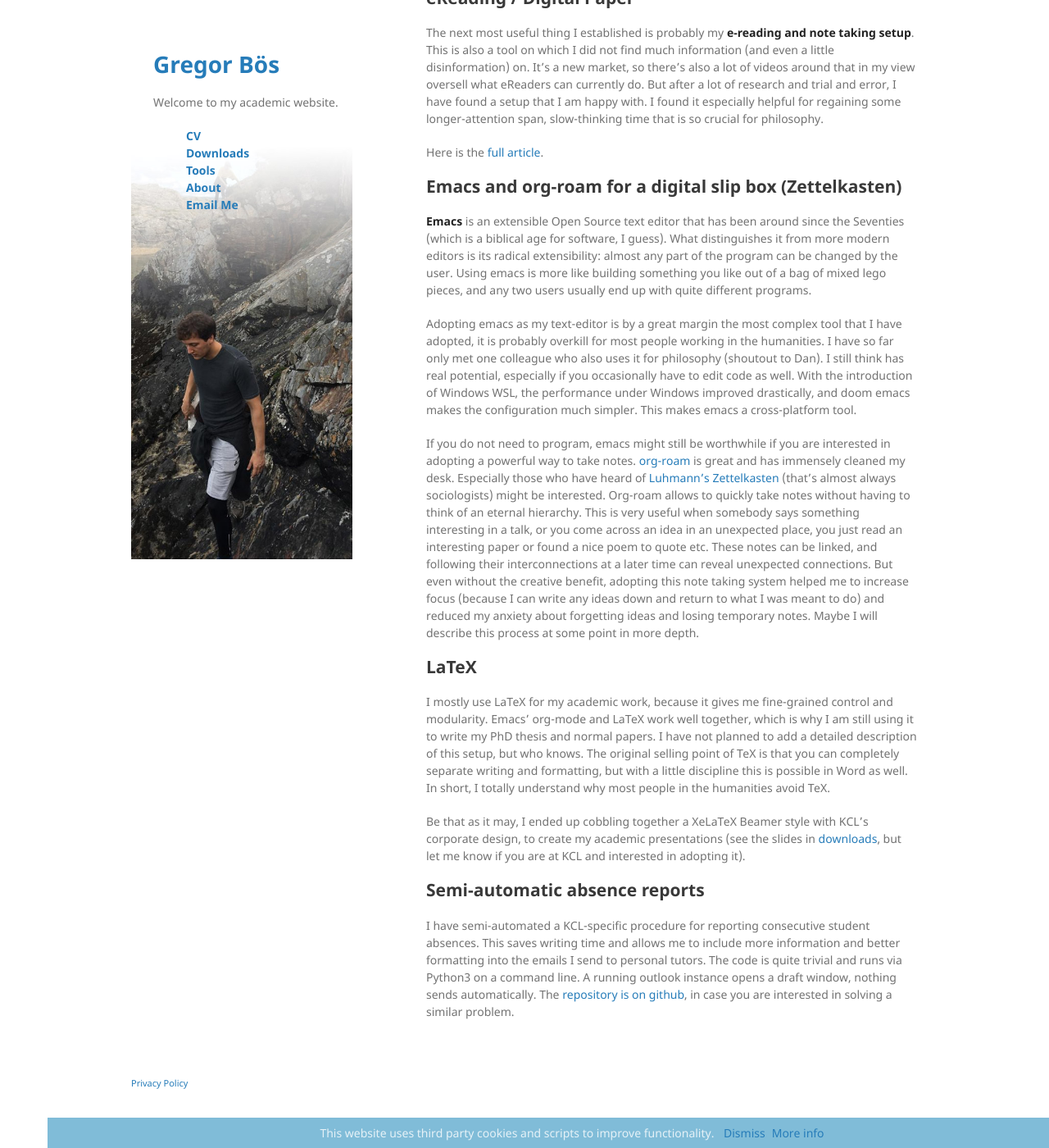
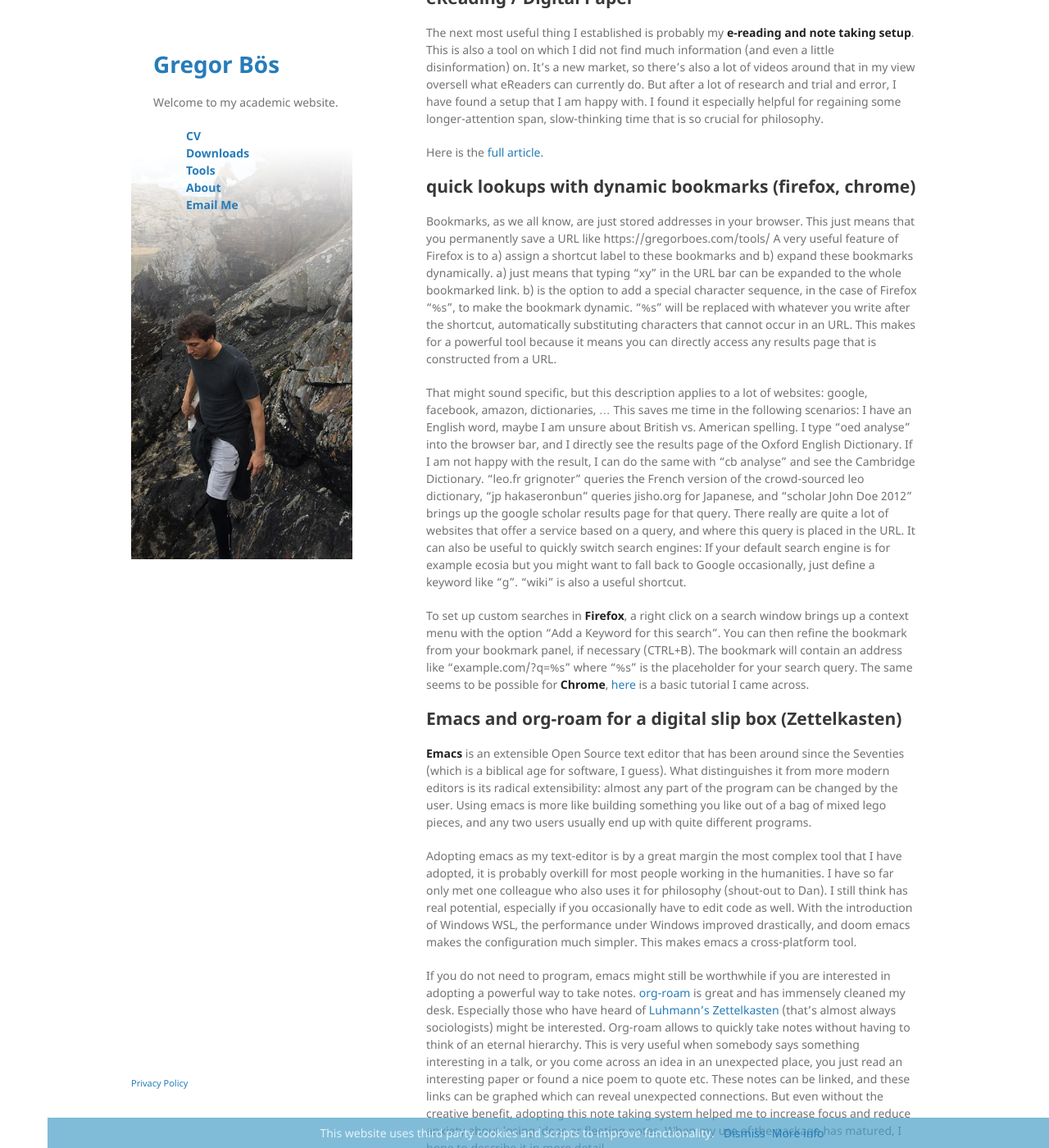
Before and after one commit to gboes/gboes.github.io, a Jekyll site: the page built from tools.md, in a window 1280 px wide and 1400 px high, scrolled down 659 px. Shown: the whole window at 82% size. Built offline with Jekyll 4.4.1, drawn with Linux system fonts in a browser that asks for light colours; Markdown is read by kramdown in place of the engine named in the settings; some of the changed text lies outside the part shown.

Commit message:
Adding dynamic bookmarks; rephrasing;

```diff
--- a/tools.md
+++ b/tools.md
@@ -21,13 +21,29 @@ The next most useful thing I established is probably my **e-reading and note tak
 
 Here is the [full article](/tools/ereader "Article on my ereader setup").
 
+<!-- ## Where did my day go? Time tracking -->
+<!-- This one is a bit too unspecific, but in the light of more and more people using apps for the same purpose, I thought it might be worth sharing anyway. -->
+<!-- To not get my priorities mixed up, I am tracking my time in a google spreadsheet. The units of time are "pomodoros", i.e. 30 minute intervals, but you could use anything you want of course. -->
+
+<!-- Here is [the article](/tools/time-tracker). -->
+
+## quick lookups with dynamic bookmarks (firefox, chrome)
+Bookmarks, as we all know, are just stored addresses in your browser. This just means that you permanently save a URL like https://gregorboes.com/tools/ A very useful feature of Firefox is to a) assign a shortcut label to these bookmarks and b) expand these bookmarks dynamically. a) just means that typing "xy" in the URL bar can be expanded to the whole bookmarked link. b) is the option to add a special character sequence, in the case of Firefox "%s", to make the bookmark dynamic. "%s" will be replaced with whatever you write after the shortcut, automatically substituting characters that cannot occur in an URL. This makes for a powerful tool because it means you can directly access any results page that is constructed from a URL.
+
+That might sound specific, but this description applies to a lot of websites: google, facebook, amazon, dictionaries, ...
+This saves me time in the following scenarios:
+I have an English word, maybe I am unsure about British vs. American spelling. I type "oed analyse" into the browser bar, and I directly see the results page of the Oxford English Dictionary. If I am not happy with the result, I can do the same with "cb analyse" and see the Cambridge Dictionary. "leo.fr grignoter" queries the French version of the crowd-sourced leo dictionary, "jp hakaseronbun" queries jisho.org for Japanese, and "scholar John Doe 2012" brings up the google scholar results page for that query.
+There really are quite a lot of websites that offer a service based on a query, and where this query is placed in the URL. It can also be useful to quickly switch search engines: If your default search engine is for example ecosia but you might want to fall back to Google occasionally, just define a keyword like "g". "wiki" is also a useful shortcut.
+
+To set up custom searches in **Firefox**, a right click on a search window brings up a context menu with the option "Add a Keyword for this search". You can then refine the bookmark from your bookmark panel, if necessary (CTRL+B). The bookmark will contain an address like "example.com/?q=%s" where "%s" is the placeholder for your search query. The same seems to be possible for **Chrome**, [here](https://www.makeuseof.com/tag/create-custom-search-engines-google-chrome/) is a basic tutorial I came across.
+
 ## Emacs and org-roam for a digital slip box (Zettelkasten)
 **Emacs** is an extensible Open Source text editor that has been around since the Seventies (which is a biblical age for software, I guess). What distinguishes it from more modern editors is its radical extensibility: almost any part of the program can be changed by the user. Using emacs is more like building something you like out of a bag of mixed lego pieces, and any two users usually end up with quite different programs.
 
-Adopting emacs as my text-editor is by a great margin the most complex tool that I have adopted, it is probably overkill for most people working in the humanities. I have so far only met one colleague who also uses it for philosophy (shoutout to Dan).
+Adopting emacs as my text-editor is by a great margin the most complex tool that I have adopted, it is probably overkill for most people working in the humanities. I have so far only met one colleague who also uses it for philosophy (shout-out to Dan).
 I still think has real potential, especially if you occasionally have to edit code as well. With the introduction of Windows WSL, the performance under Windows improved drastically, and doom emacs makes the configuration much simpler. This makes emacs a cross-platform tool.
 
-If you do not need to program, emacs might still be worthwhile if you are interested in adopting a powerful way to take notes. [org-roam](https://github.com/org-roam/org-roam/) is great and has immensely cleaned my desk. Especially those who have heard of [Luhmann's Zettelkasten](https://en.wikipedia.org/wiki/Zettelkasten) (that's almost always sociologists) might be interested. Org-roam allows to quickly take notes without having to think of an eternal hierarchy. This is very useful when somebody says something interesting in a talk, or you come across an idea in an unexpected place, you just read an interesting paper or found a nice poem to quote etc.  These notes can be linked, and following their interconnections at a later time can reveal unexpected connections.  But even without the creative benefit, adopting this note taking system helped me to increase focus (because I can write any ideas down and return to what I was meant to do) and reduced my anxiety about forgetting ideas and losing  temporary notes. Maybe I will describe this process at some point in more depth.
+If you do not need to program, emacs might still be worthwhile if you are interested in adopting a powerful way to take notes. [org-roam](https://github.com/org-roam/org-roam/) is great and has immensely cleaned my desk. Especially those who have heard of [Luhmann's Zettelkasten](https://en.wikipedia.org/wiki/Zettelkasten) (that's almost always sociologists) might be interested. Org-roam allows to quickly take notes without having to think of an eternal hierarchy. This is very useful when somebody says something interesting in a talk, or you come across an idea in an unexpected place, you just read an interesting paper or found a nice poem to quote etc.  These notes can be linked, and these links can be graphed which can reveal unexpected connections. But even without the creative benefit, adopting this note taking system helped me to increase focus and reduce anxiety about losing ideas or fleeting notes. When my use of the package has matured, I hope to describe it in more detail.
 
 ## LaTeX
 I mostly use LaTeX for my academic work, because it gives me fine-grained control and modularity. Emacs' org-mode and LaTeX work well together, which is why I am still using it to write my PhD thesis and normal papers. I have not planned to add a detailed description of this setup, but who knows.
```
